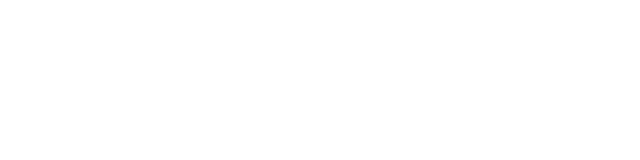
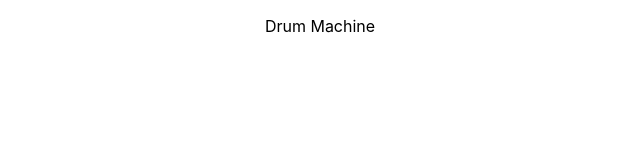
Before and after one commit to Ceddyp19/Drum-Machine, a React (Create React App) app in the folder dm-app/: page / in a window 1280 px wide. Shown: the top 160 px of the page, without its empty margins (320-960 px from the left). Built offline with nearby package versions, Linux system fonts and the light colour scheme.

Commit message:
renamed drummachine as display

```diff
--- a/dm-app/public/index.html
+++ b/dm-app/public/index.html
@@ -28,6 +28,7 @@
   </head>
   <body>
     <noscript>You need to enable JavaScript to run this app.</noscript>
+    <script src="https://cdn.freecodecamp.org/testable-projects-fcc/v1/bundle.js"></script>
     <div id="root"></div>
     <!--
       This HTML file is a template.
--- a/dm-app/src/App.js
+++ b/dm-app/src/App.js
@@ -1,9 +1,10 @@
 import './App.css';
+import Display from './Display'
 
 function App() {
   return (
-    <div className="App">
-
+    <div className="App" id="drum-machine">
+      <Display />
     </div>
   );
 }
--- /dev/null
+++ b/dm-app/src/Display.js
@@ -0,0 +1,14 @@
+import React, { PureComponent } from 'react';
+
+class Display extends React.Component {
+    state = {  }
+    render() {
+        return (
+        <div id='display'>
+        <p>Drum Machine</p>
+        </div>  );
+
+    }
+}
+
+export default Display
```
Also changed, not shown: dm-app/src/DrumMachine.js (deleted, +0 -13 lines), 1 other file (tests, documents, lock files or other folders).
